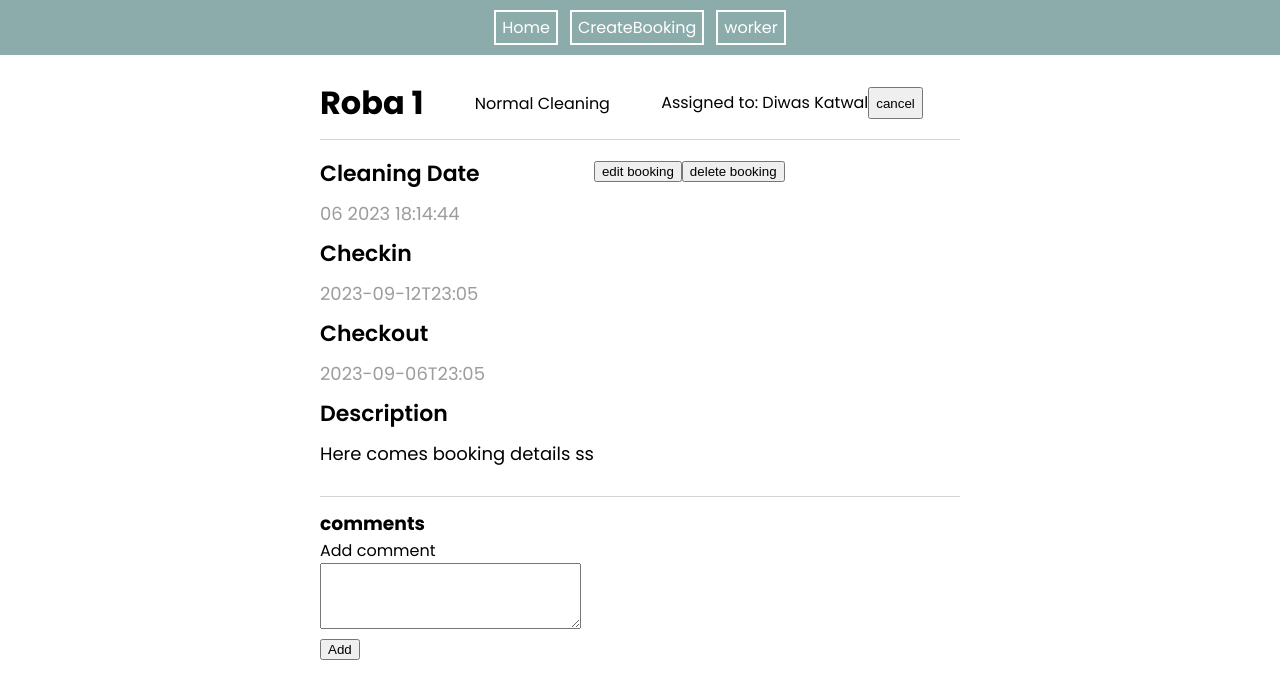
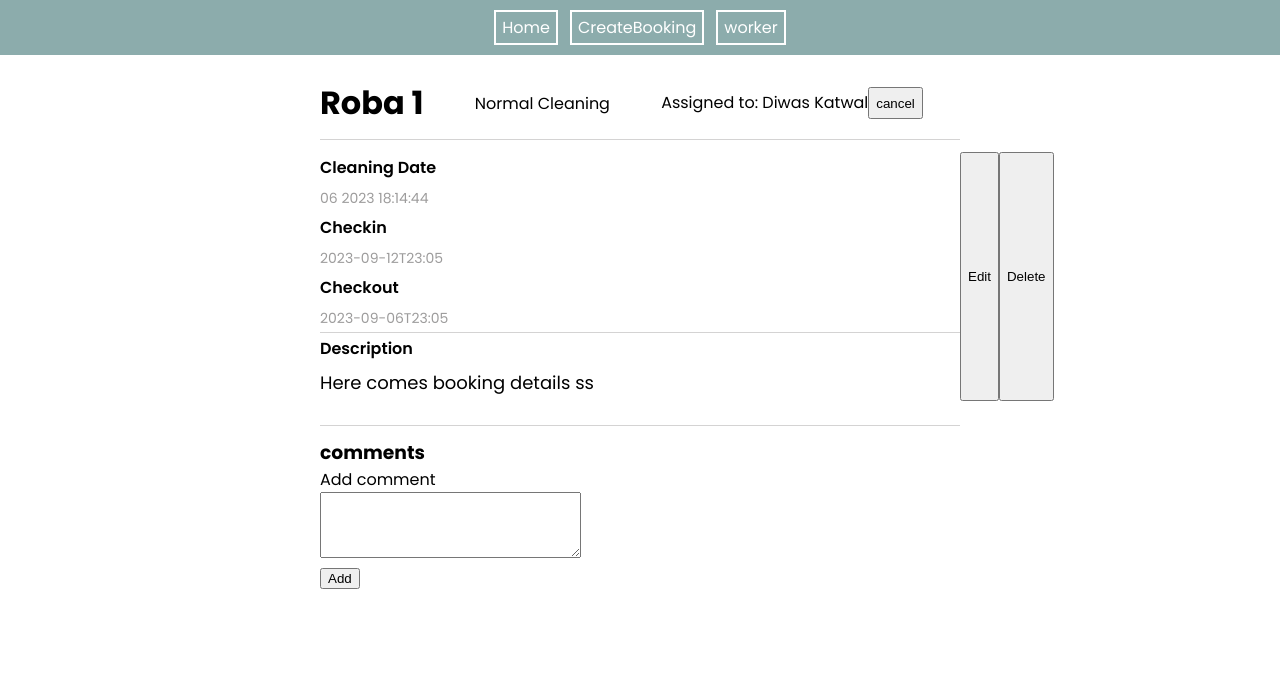
Before and after one commit to katwald/flexi-clean, a React (Create React App) app: page / in a window 1280 px wide. Both pictures are taken after a click on the element 640 px from the left and 181 px from the top of the page. Shown: the top 698 px of the page. Built offline with nearby package versions, Linux system fonts and the light colour scheme; data requests are answered from the project's data file.

Commit message:
fix styles

```diff
--- a/src/components/SingleBooking/index.js
+++ b/src/components/SingleBooking/index.js
@@ -124,14 +124,11 @@ const SingleBooking = ({ singleBooking }) => {
               {bookingDescription}
             </p>
           </div>
-          <div className="booking__modify">
-            <span>
-              {" "}
-              <button onClick={() => handleEditBooking()}>edit booking</button>
-              <button onClick={() => handleDeleteBooking(singleBooking.id)}>
-                delete booking
-              </button>
-            </span>
+          <div className="booking__content__modify">
+            <button onClick={() => handleEditBooking()}>Edit</button>
+            <button onClick={() => handleDeleteBooking(singleBooking.id)}>
+              Delete
+            </button>
           </div>
         </div>
         <div className="booking__comments">
--- a/src/components/SingleBooking/index.scss
+++ b/src/components/SingleBooking/index.scss
@@ -17,13 +17,22 @@ border-bottom: 1px solid rgb(212, 211, 211);
     padding: 12px 0; ;
     font-size: 18px;
     line-height: 2;
+    &__modify{
+        display:flex;
+    }
     &__cleaning-date-title,&__checkin--date-title, &__checkout-date-title, &__description-title{
-        font-size: 22px;
+        font-size: 16px;
         font-weight: 600;
 
     }
+    &__description-title{
+        border-top: 1px solid rgb(212, 211, 211);
+        width: 50vw;
+    }
     &__cleaning-date, &__checkin-date, &__checkout-date{
-        color: $light-gray
+        color: $light-gray;
+        font-size: 14px;
+
     }
 }
 &__comments{
```
